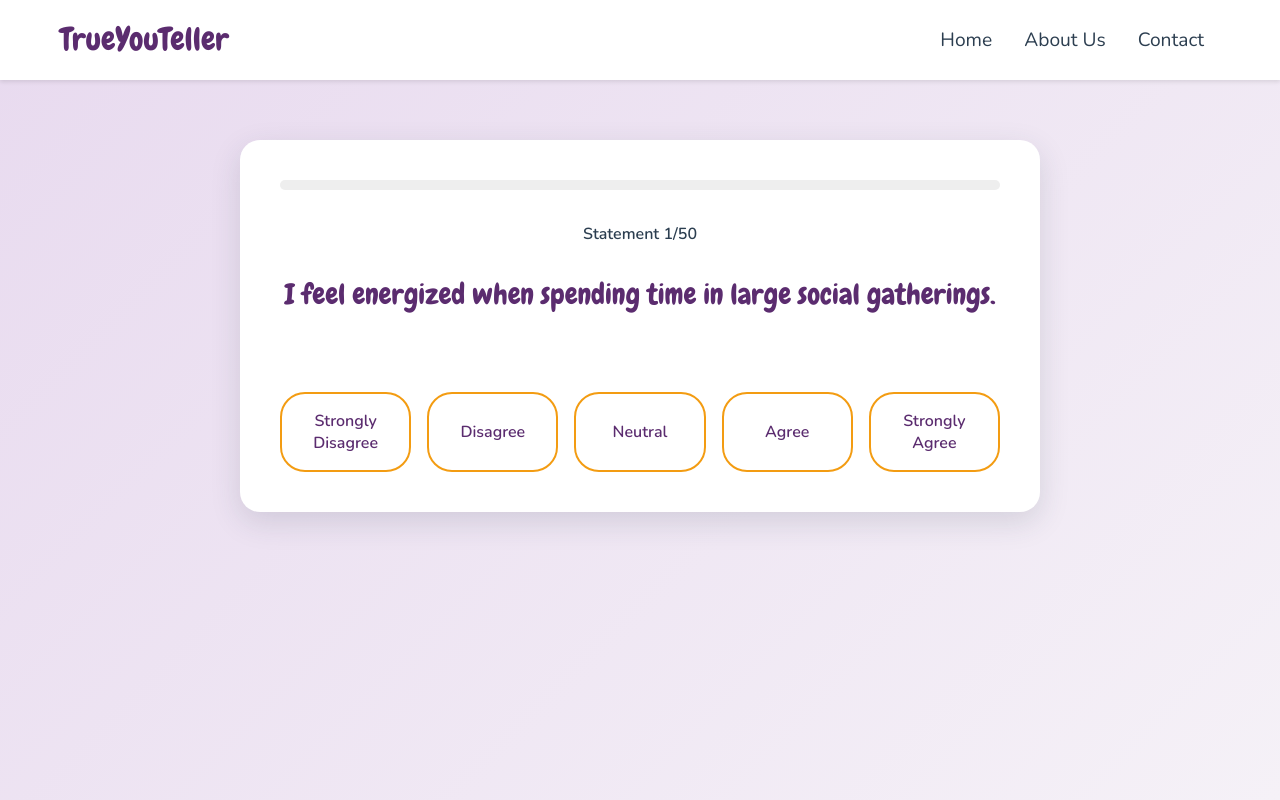
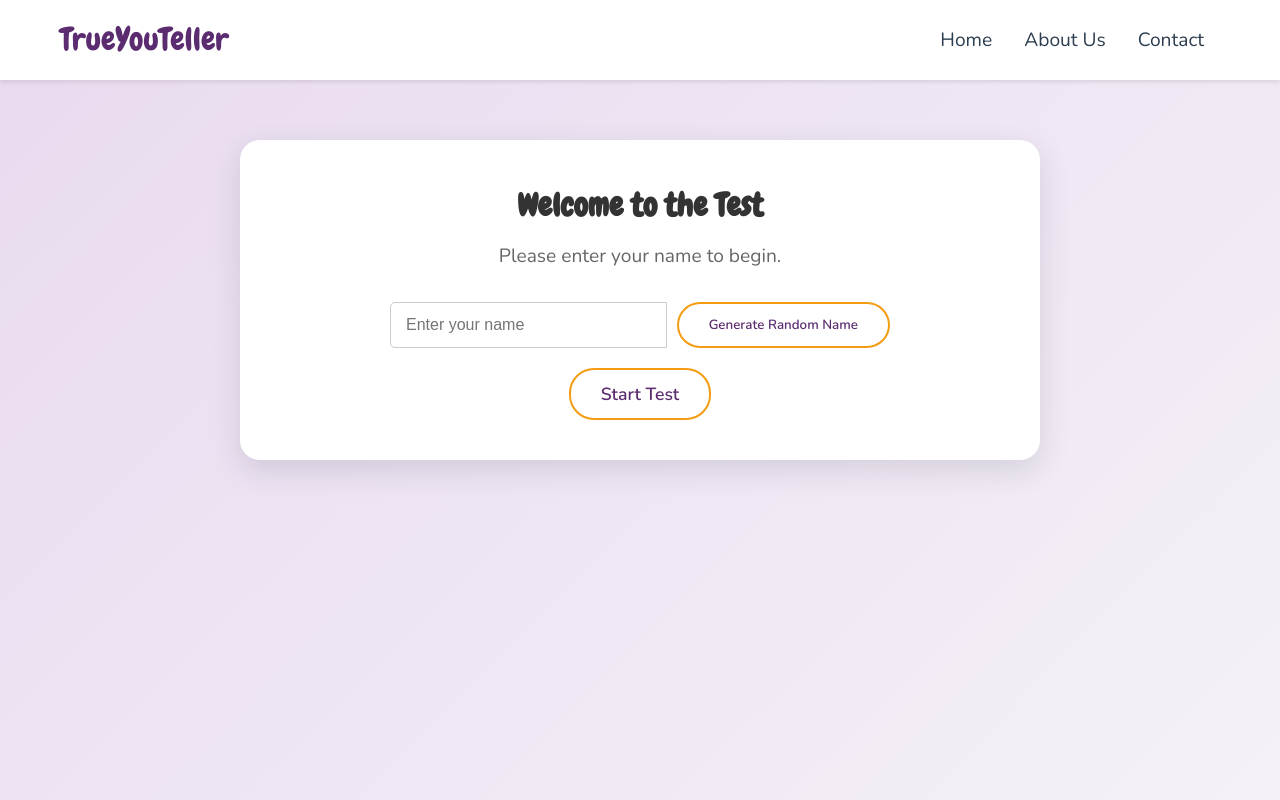
Before and after one commit to drewsephski/trueteller, a React (Vite) app: page /test in a window 1280 px wide. Built offline with nearby package versions, Linux system fonts and the light colour scheme.

Commit message:
Added previous button and added name field and random name generator button

```diff
--- a/src/pages/TestPage.css
+++ b/src/pages/TestPage.css
@@ -66,9 +66,8 @@
 
 .likert-scale {
   display: flex;
-  flex-wrap: wrap;
-  justify-content: center;
-  gap: 0.5rem;
+  justify-content: space-around;
+  margin-top: 20px;
 }
 
 .likert-scale .answer-btn {
@@ -90,3 +89,76 @@
     padding: 1rem;
   }
 }
+
+.welcome-heading {
+  font-size: 2rem;
+  font-weight: bold;
+  margin-bottom: 10px;
+  text-align: center;
+  color: #333;
+}
+
+.welcome-subheading {
+  font-size: 1.2rem;
+  margin-bottom: 30px;
+  text-align: center;
+  color: #666;
+}
+
+.name-form {
+  display: flex;
+  flex-direction: column;
+  align-items: center;
+}
+
+.name-input-container {
+  display: flex;
+  margin-bottom: 20px;
+  width: 100%;
+  max-width: 500px;
+}
+
+.name-input {
+  flex-grow: 1;
+  padding: 10px 15px;
+  font-size: 1rem;
+  border: 1px solid #ccc;
+  border-radius: 5px 0 0 5px;
+  outline: none;
+}
+
+.name-input:focus {
+  border-color: #007bff;
+  box-shadow: 0 0 0 0.2rem rgba(0, 123, 255, 0.25);
+}
+
+.random-name-btn {
+  border-radius: 0 5px 5px 0;
+  white-space: nowrap;
+  margin-left: 10px;
+}
+
+.start-btn {
+  padding: 12px 30px;
+  font-size: 1.1rem;
+  font-weight: bold;
+}
+
+.answer-btn.selected {
+  background-color: #007bff;
+  color: white;
+  border-color: #007bff;
+}
+
+.navigation-buttons {
+  display: flex;
+  justify-content: space-between;
+  margin-top: 30px;
+  padding-top: 20px;
+  border-top: 1px solid #eee;
+}
+
+.prev-btn {
+  padding: 10px 20px;
+  font-size: 1rem;
+}
--- a/src/pages/TestPage.jsx
+++ b/src/pages/TestPage.jsx
@@ -5,23 +5,86 @@ import './TestPage.css';
 
 const TestPage = () => {
   const [currentQuestionIndex, setCurrentQuestionIndex] = useState(0);
-  const [answers, setAnswers] = useState([]);
+  const [answers, setAnswers] = useState(Array(questions.length).fill(null));
+  const [name, setName] = useState('');
+  const [nameSubmitted, setNameSubmitted] = useState(false);
   const navigate = useNavigate();
 
-  const handleAnswerClick = (value) => {
-    const nextQuestionIndex = currentQuestionIndex + 1;
-    const newAnswers = [...answers, value];
+  const handleAnswerSelect = (value) => {
+    const newAnswers = [...answers];
+    newAnswers[currentQuestionIndex] = value;
     setAnswers(newAnswers);
 
+    const nextQuestionIndex = currentQuestionIndex + 1;
     if (nextQuestionIndex < questions.length) {
       setCurrentQuestionIndex(nextQuestionIndex);
     } else {
-      navigate('/results', { state: { answers: newAnswers } });
+      navigate('/results', { state: { answers: newAnswers, name } });
+    }
+  };
+
+  const handlePrev = () => {
+    if (currentQuestionIndex > 0) {
+      setCurrentQuestionIndex(currentQuestionIndex - 1);
+    }
+  };
+
+  const cuteNames = ["pookie", "pingu", "mogumogu", "peekaboo", "bubbles", "mochi", "pompom", "booplet", "snugglebug",
+   "wigglywoo", "nibnib", "pipi", "zuzu", "chonky", "fluffin", "boopie", "nono", "tinky", "blibble",
+   "snickerdoodle", "cuppy", "gumdrop", "beebo", "muffin", "wubwub", "tutu", "momo", "sprinkles",
+   "giggles", "doodlebug", "pupperoo", "lala", "tinkletop", "oinky", "fizzfuzz", "peanut", "jiggles",
+   "cotton", "honeybun", "nibbles", "wiggles", "tofu", "tater", "jellybean", "fuzzle", "snugbug",
+   "tinykins", "booboop", "dumdum", "cheekyboo", "scootles", "mimi", "tingting", "flicka", "gigglypoof",
+   "baboo", "binky", "mushie", "twinkle", "wompwomp", "tickletoes", "noodle", "squishie", "doodoo",
+   "cutiepatootie", "schnookie", "puffin", "crumpet", "kiki", "bonbon", "teacup", "cuddlepuff",
+   "twinkie", "bopbop", "snugglemuff", "jiggy", "lulu", "blopblop", "mewmew", "choochu", "smolbean",
+   "wigglet", "skippy", "cheeky", "fruityloop", "gogo", "toto", "whoopsie", "squee", "shmoopie",
+   "puffypaws", "puddingpop", "fizzles", "rolypoly", "koko", "meepmeep", "tugboat", "cinnabun", "cloverbean",
+   "twinklepuff", "booboofluff", "chibi", "snuffly"];
+
+  const generateRandomName = () => {
+    const randomName = cuteNames[Math.floor(Math.random() * cuteNames.length)];
+    setName(randomName.charAt(0).toUpperCase() + randomName.slice(1));
+  };
+
+  const handleNameSubmit = (e) => {
+    e.preventDefault();
+    if (name.trim()) {
+      setName(name.trim().charAt(0).toUpperCase() + name.trim().slice(1));
+      setNameSubmitted(true);
     }
   };
 
   const currentQuestion = questions[currentQuestionIndex];
-  const progress = ((currentQuestionIndex) / questions.length) * 100;
+  const progress = ((currentQuestionIndex + 1) / questions.length) * 100;
+
+  if (!nameSubmitted) {
+    return (
+      <div className="test-container container section">
+        <div className="test-card">
+          <h2 className="welcome-heading">Welcome to the Test</h2>
+          <p className="welcome-subheading">Please enter your name to begin.</p>
+          <form onSubmit={handleNameSubmit} className="name-form">
+            <div className="name-input-container">
+              <input
+                type="text"
+                value={name}
+                onChange={(e) => setName(e.target.value)}
+                placeholder="Enter your name"
+                className="name-input"
+              />
+              <button type="button" onClick={generateRandomName} className="btn random-name-btn">
+                Generate Random Name
+              </button>
+            </div>
+            <button type="submit" className="btn start-btn" disabled={!name.trim()}>
+              Start Test
+            </button>
+          </form>
+        </div>
+      </div>
+    );
+  }
 
   return (
     <div className="test-container container section">
@@ -37,13 +100,22 @@ const TestPage = () => {
           {answerOptions.map((option) => (
             <button
               key={option.value}
-              className="btn answer-btn"
-              onClick={() => handleAnswerClick(option.value)}
+              className={`btn answer-btn ${answers[currentQuestionIndex] === option.value ? 'selected' : ''}`}
+              onClick={() => handleAnswerSelect(option.value)}
             >
               {option.text}
             </button>
           ))}
         </div>
+        <div className="navigation-buttons">
+            <button
+              className="btn prev-btn"
+              onClick={handlePrev}
+              disabled={currentQuestionIndex === 0}
+            >
+              Previous
+            </button>
+          </div>
       </div>
     </div>
   );
```
